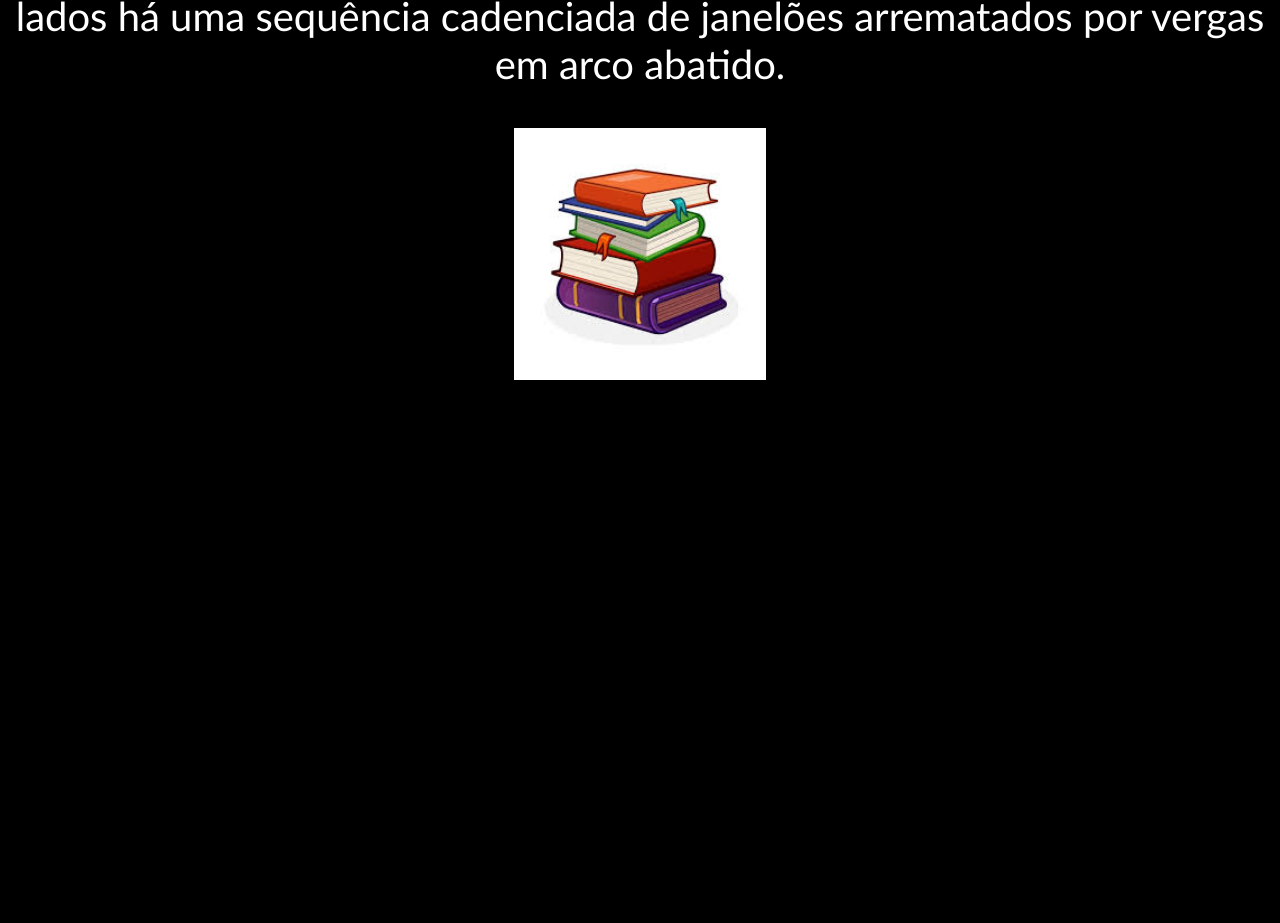
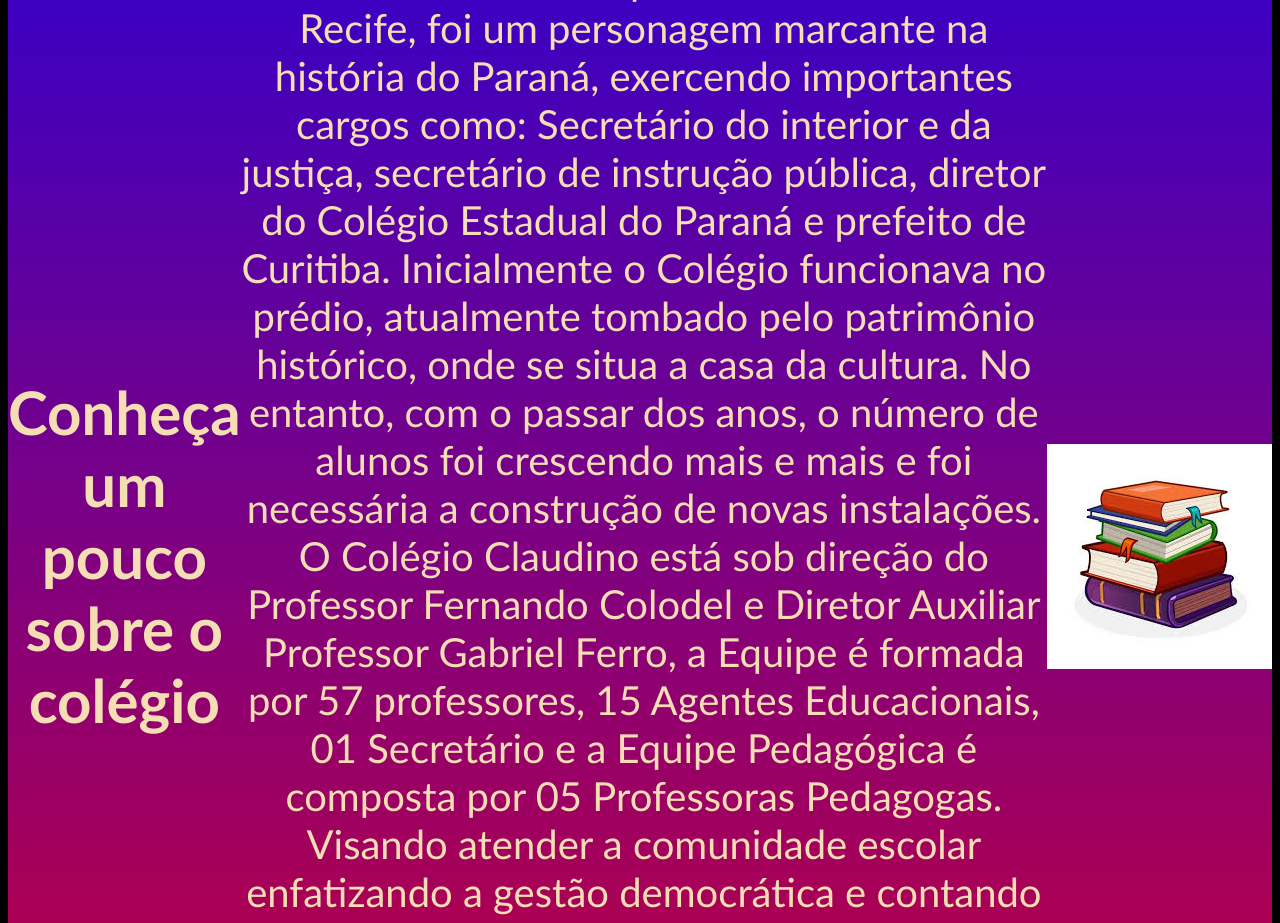
Before and after one commit to prillari/claudino-2c, a plain HTML site: page index.html in a window 1280 px wide. Shown: the part 1060-1983 px from the top of the page. Before the commit the page ends 1457 px from the top, so only its background shows below. Drawn offline with Linux system fonts and the light colour scheme.

Commit message:
Add files via upload

```diff
--- a/estyle.css
+++ b/estyle.css
@@ -32,6 +32,13 @@ body{background-color:black;
     font-size: 24px;
 }
 .escola-imagem{
-    width: 20%;
+    width: 300%;
 
 }
+.escola
+{background-image: linear-gradient(blue, red);
+color: wheat ;
+display: flex ;
+justify-content: center;
+align-items: center;
+padding: 24px, 0;}
--- a/index.html
+++ b/index.html
@@ -30,9 +30,32 @@
 <div class="escola-conteudo">
 
 
-<p>Data de 1914 a inauguração do Grupo Escolar, obedecendo a um projeto que teve, no Estado, mais dois outros exemplares: um em Tibagi e outro em Palmeira. Construído em alvenaria de tijolo, possui um pavimento erguido sobre porão alto.
-
-    É uma edificação de pavimento único com um partido arquitetônico simétrico, destacando-se no eixo central um majestoso pórtico de entrada valorizado pela escadaria de acesso e pelo frontão, neobarroco, coroado por pináculos. Em ambos os lados há uma sequência cadenciada de janelões arrematados por vergas em arco abatido.</h2>
+<p>O Colégio Estadual Dr. Claudino dos Santos foi criado em 06 de outubro
+    de 1914. Recebeu este nome em homenagem a Claudino Dagoberto Ferreira
+    dos Santos. Dr. Claudino foi um personagem de destaque em sua época,
+    homem culto e de inteligência privilegiada. Foi bacharel em direito,
+    poeta, escritor e jornalista. Amava apresentações teatrais e literatura.
+    Foi o fundador do Colégio Estadual do Paraná. Apesar de ter nascido no
+    Recife, foi um personagem marcante na história do Paraná, exercendo
+    importantes cargos como: Secretário do interior e da justiça, secretário
+    de instrução pública, diretor do Colégio Estadual do Paraná e prefeito
+    de Curitiba. Inicialmente o Colégio funcionava no prédio, atualmente
+    tombado pelo patrimônio histórico, onde se situa a casa da cultura. No
+    entanto, com o passar dos anos, o número de alunos foi crescendo mais e
+    mais e foi necessária a construção de novas instalações.
+    O Colégio Claudino está sob direção do Professor Fernando Colodel
+    e Diretor Auxiliar Professor Gabriel Ferro, a Equipe é formada por 57
+    professores, 15 Agentes Educacionais, 01 Secretário e a Equipe
+    Pedagógica é composta por 05 Professoras Pedagogas. Visando atender a
+    comunidade escolar enfatizando a gestão democrática e contando com o
+    apoio de uma APMF atuante, além das outras instâncias Colegiadas Como
+    Conselho Escolar e Grêmio Estudantil. Atualmente o Colégio Claudino
+    conta com 983 alunos, distribuídos nos turnos da manhã, tarde e noite,
+    Dentre as modalidades de ensino ofertadas à população estão: Ensino
+    Fundamental fase II, Ensino Médio, Ensino profissionalizante e Educação
+    de Jovens e Adultos. EJA, Projetos de contra turno como Programa Mais
+    Aprendizagem, Edutech – Games e Programação e Hora treinamento. SOMOS NA
+    ATUALIDADE UM GRANDE COLÉGIO COM ENORMES DESAFIOS!!!</h2>
 
 </div>
 <img class="escola-imagem" src="./img/livros.jpeg" alt="livros do colégio claudino">
```
